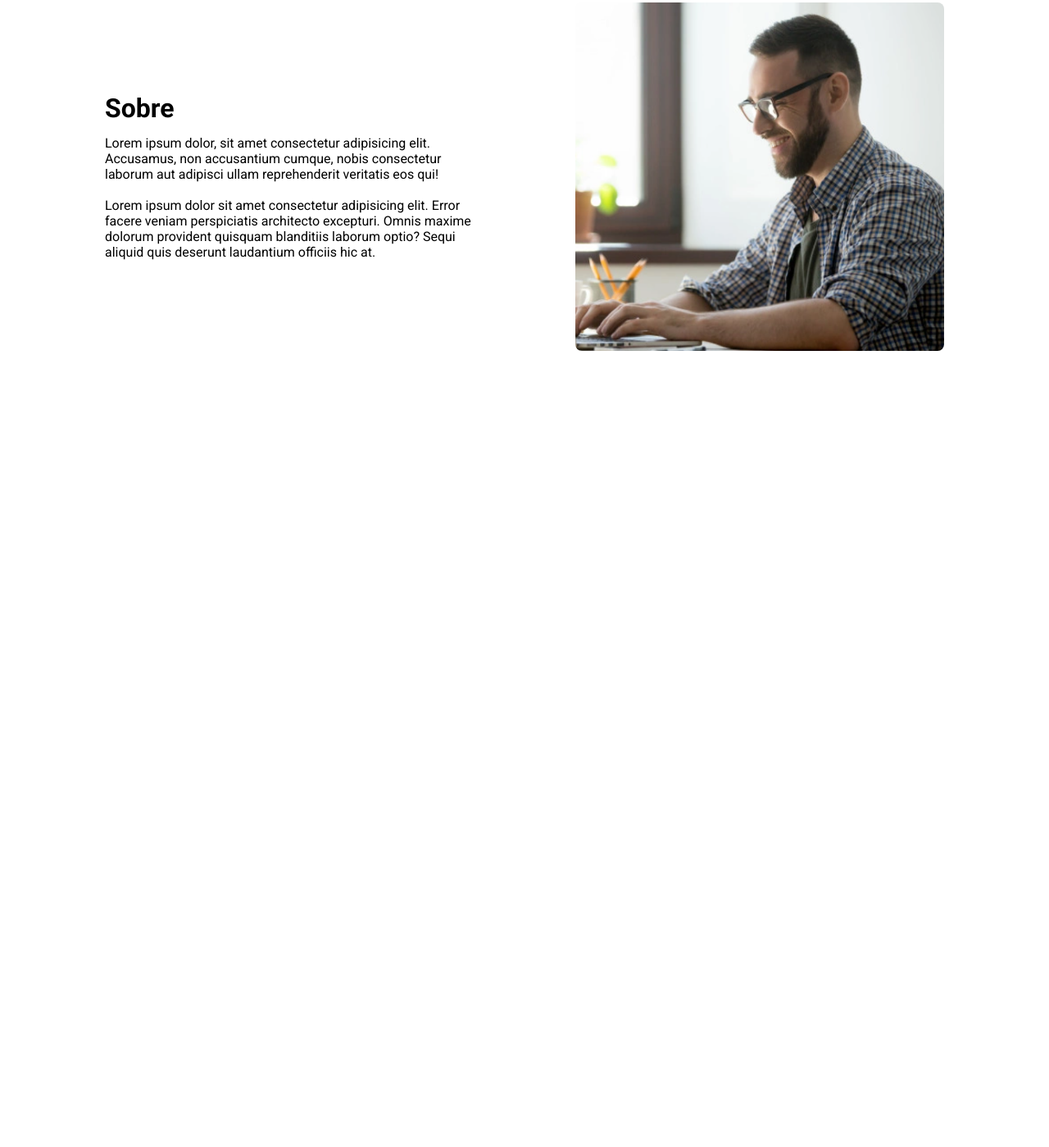
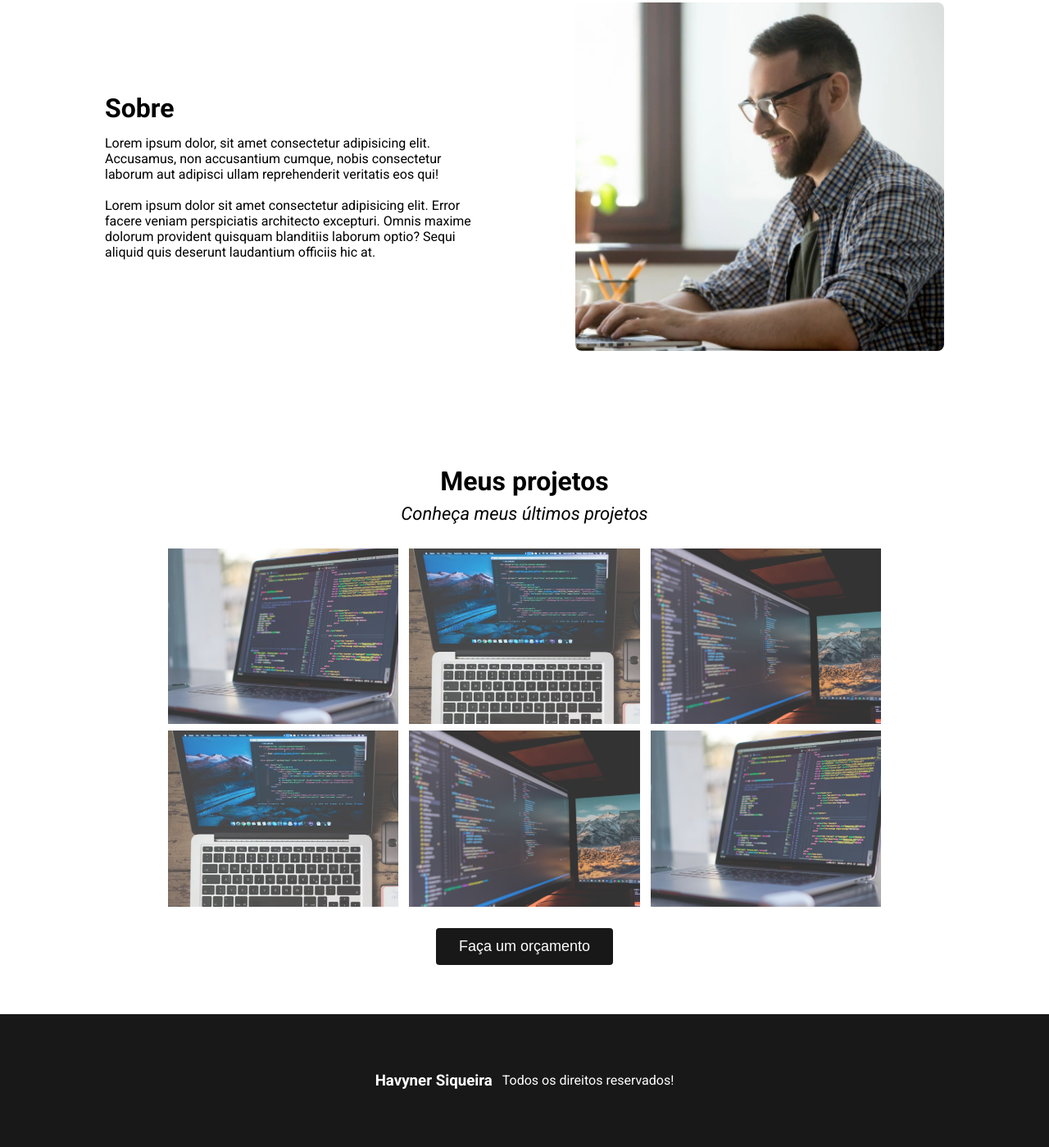
Before and after one commit to Havyner/PortifolioSP, a plain HTML site: page index.html in a window 1280 px wide. Shown: the part 857-2256 px from the top of the page at 82% size. Before the commit the page ends 1345 px from the top, so only its background shows below. Drawn offline with Linux system fonts and the light colour scheme.

Commit message:
finalizando html e css

```diff
--- a/index.html
+++ b/index.html
@@ -59,5 +59,37 @@
      </section>
      <!-- FIM SOBRE -->
 
+     <!-- INICIO PROJETOS -->
+      <section class="projects">
+        <h2>Meus projetos</h2>
+        <p>
+            Conheça meus últimos projetos
+        </p>
+
+        <div class="projects-list">
+            <img src="images/projeto1.png" alt="projeto 1">
+            <img src="images/projeto2.png" alt="projeto 2">
+            <img src="images/projeto3.png" alt="projeto 3">
+        </div>
+
+        <div class="projects-list">
+            <img src="images/projeto2.png" alt="projeto 4">
+            <img src="images/projeto3.png" alt="projeto 5">
+            <img src="images/projeto1.png" alt="projeto 6">
+        </div>
+
+        <button class="action">Faça um orçamento</button>
+      </section>
+      <!-- FIM PROJETOS -->
+
+      <!-- INICIO FOOTER -->
+       <footer>
+        <h3>
+            <a href="#">Havyner Siqueira</a>
+        </h3>
+        <p>Todos os direitos reservados!</p>
+       </footer>
+       <!-- FIM FOOTER -->
+
 </body>
 </html>
--- a/styles.css
+++ b/styles.css
@@ -16,6 +16,9 @@ body {
     width: 100%;
     display: flex;
     justify-content: flex-end;
+    position: sticky;
+    top: 0;
+    z-index: 9;
 }
 
 .nav-list {
@@ -109,3 +112,78 @@ body {
     margin-bottom: 14px;
 }
 /* FIM SOBRE */
+
+/* INICIO PROJETOS*/
+.projects {
+    width: 100%;
+    display: flex;
+    flex-direction: column;
+    align-items: center;
+    justify-content: center;
+    padding-top: 60px;
+    padding-bottom: 60px;
+}
+
+.projects h2 {
+    font-size: 32px;
+    margin-top: 20px;
+    margin-bottom: 8px;
+}
+
+.projects p {
+    font-size: 22px;
+    margin-bottom: 30px;
+    font-style: italic;
+}
+
+.projects-list {
+    width: 100%;
+    margin-bottom: 8px;
+    display: flex;
+    justify-content: center;
+    align-items: center;
+}
+
+.projects-list img {
+    width: 22%;
+    margin-left: 0.5%;
+    margin-right: 0.5%;
+    opacity: 0.8;
+    transition: 0.9s;
+}
+
+.projects-list img:hover {
+    opacity: 1;
+}
+
+.action {
+    background-color: #181818;
+    border: 0;
+    padding:  12px 28px;
+    border-radius: 4px;
+    font-size: 18px;
+    color: #FFFFFF;
+    margin-top: 18px;
+    cursor: pointer;
+}
+/* FIM PROJETOS */
+
+/* INICIO FOOTER */
+footer {
+    width: 100%;
+    background-color: #181818;
+    padding: 70px 0;
+    display: flex;
+    justify-content: center;
+    align-items: center;
+    color: #FFFFFF;
+}
+
+footer a {
+    text-decoration: none;
+    color: #FFFFFF;
+}
+
+footer p {
+    margin-left: 12px;
+}
```
Also changed, not shown: 1 other file.
